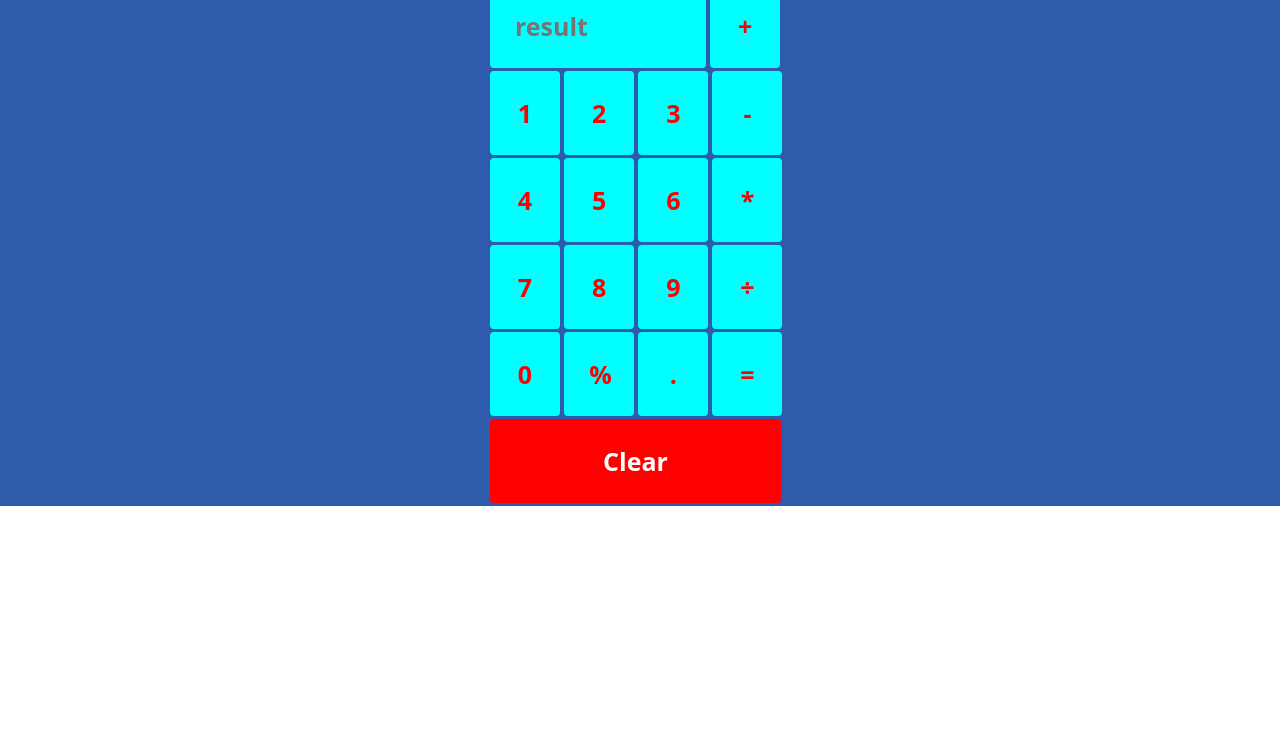
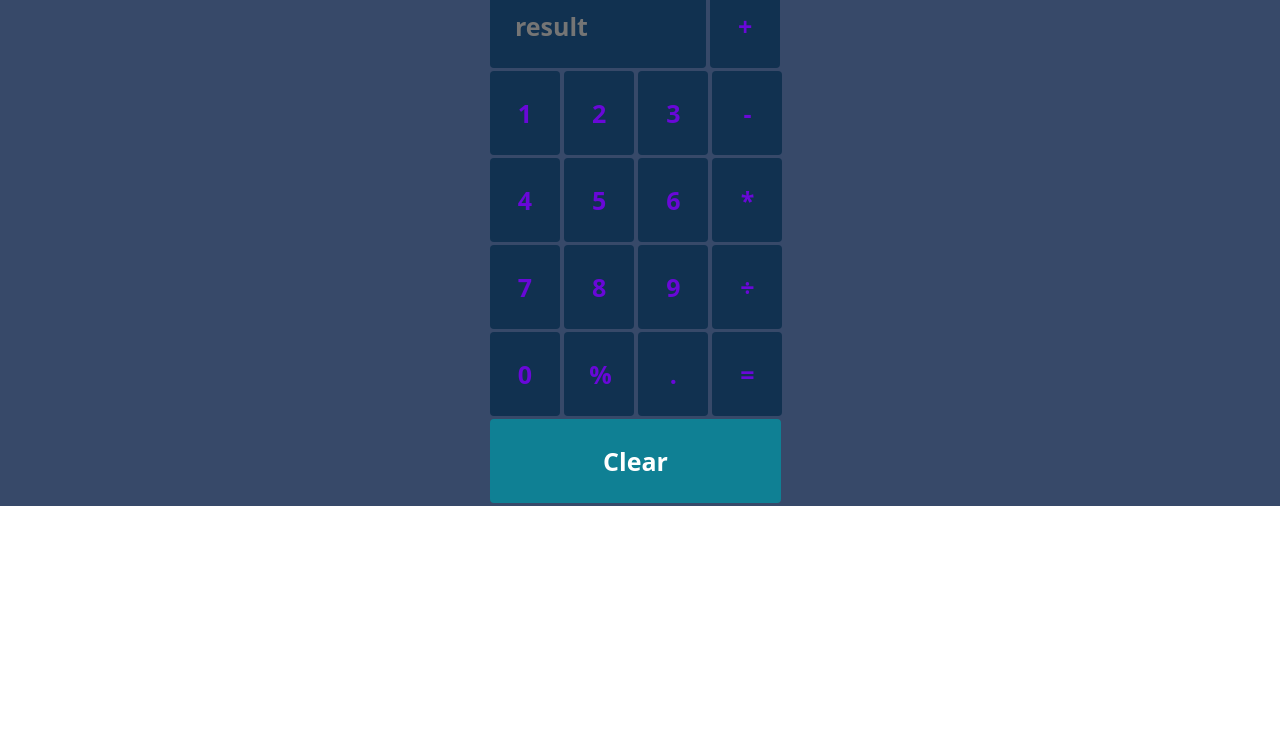
Before and after one commit to AarushMishra1/Calculator-Part-1, a plain HTML site: page index.html in a window 1280 px wide. Shown: the part 59-800 px from the top of the page. Drawn offline with Linux system fonts and the light colour scheme.

Commit message:
initial commit

```diff
--- a/script.js
+++ b/script.js
@@ -0,0 +1,3 @@
+function setscreenvalue() {
+    document.getElementById("result").value = "";
+}
--- a/style.css
+++ b/style.css
@@ -10,7 +10,7 @@ height: 100%;
 width: 100%;
 display: flex;
 justify-content: center;
-background-color: rgb(47, 91, 172);
+background-color: rgb(55, 73, 105);
 }
 
 
@@ -30,11 +30,11 @@ width: 72%;
 
 input{
 	padding: 25px;
-	color: red;
+	color: rgb(105, 8, 216);
 	font-size: 25px;
 	cursor: pointer;
 	width: 70px;
-	background-color: cyan;
+	background-color: rgb(17, 49, 80);
 	border: none;
 	outline: none;
 	border-radius: 4px;
@@ -46,10 +46,10 @@ input{
 
 #clear{
 	color: white;
-	background-color: red;
+	background-color: rgb(15, 128, 148);
 	width: 97%;
 }
 
 input:hover{
-	background-color: greenyellow;
+	background-color: rgb(21, 3, 70);
 }
```
